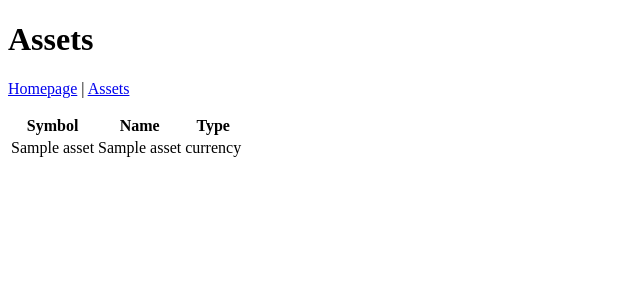
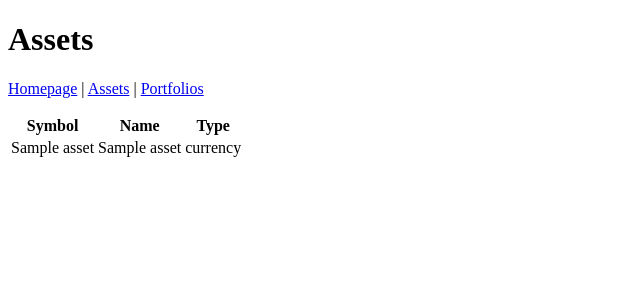
Before and after one commit to danlebedev/portfolio_tracker, a Django app: page /assets/ in a window 1280 px wide. Shown: the top 300 px of the page, without its empty margins (0-640 px from the left). Run offline with Django 3.2, Linux system fonts and the light colour scheme; tables that the repository leaves empty hold one stand-in row (values such as "Sample post").

Commit message:
add in main/templates/basic.html link to portfolios

```diff
--- a/main/templates/layout/basic.html
+++ b/main/templates/layout/basic.html
@@ -14,7 +14,8 @@
         </header>
         <nav>
             <a href="{% url 'main:index' %}">Homepage</a> |
-            <a href="{% url 'main:assets' %}">Assets</a>
+            <a href="{% url 'main:assets' %}">Assets</a> |
+            <a href="{% url 'main:portfolios' %}">Portfolios</a>
         </nav>
         {% block content %}{% endblock content %}
     </body>
```
